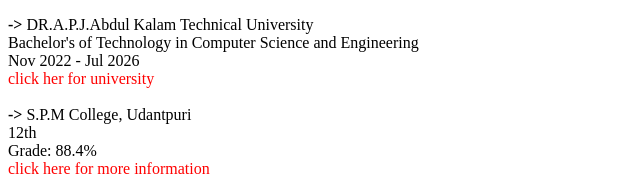
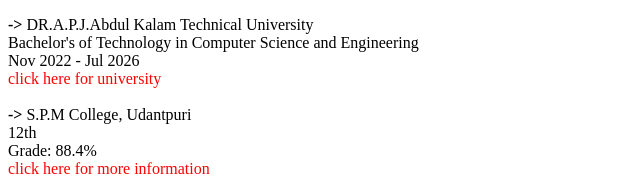
Before and after one commit to Shyam-1811/project1, a plain HTML site: page project1.html in a window 1280 px wide. Shown: the part 616-800 px from the top of the page, 0-640 px from the left. Drawn offline with Linux system fonts and the light colour scheme.

Commit message:
Update project1.html

```diff
--- a/project1.html
+++ b/project1.html
@@ -24,7 +24,7 @@
     <br>
 Nov 2022 - Jul 2026
 <br>
-<a href="https://aktu.ac.in/"style="color:red;text-decoration: none ">click her for university</a>
+<a href="https://aktu.ac.in/"style="color:red;text-decoration: none ">click here for university</a>
 <br>
 <br>
 <b>-> </b>S.P.M College, Udantpuri
```
